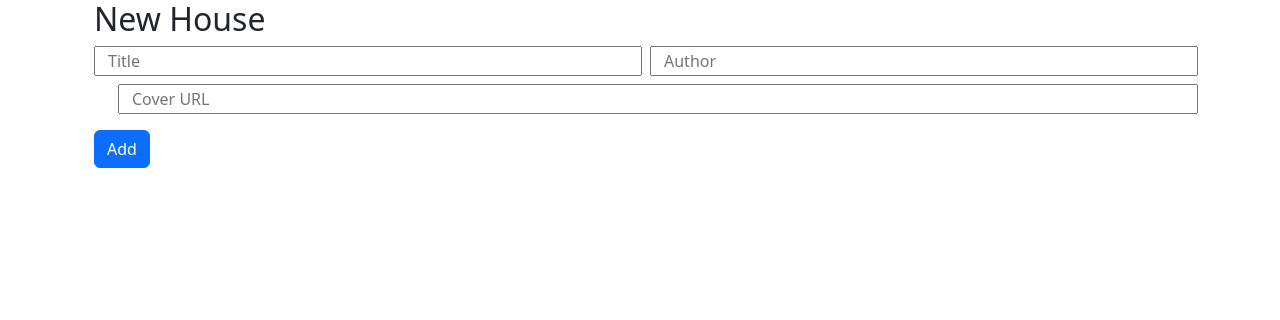
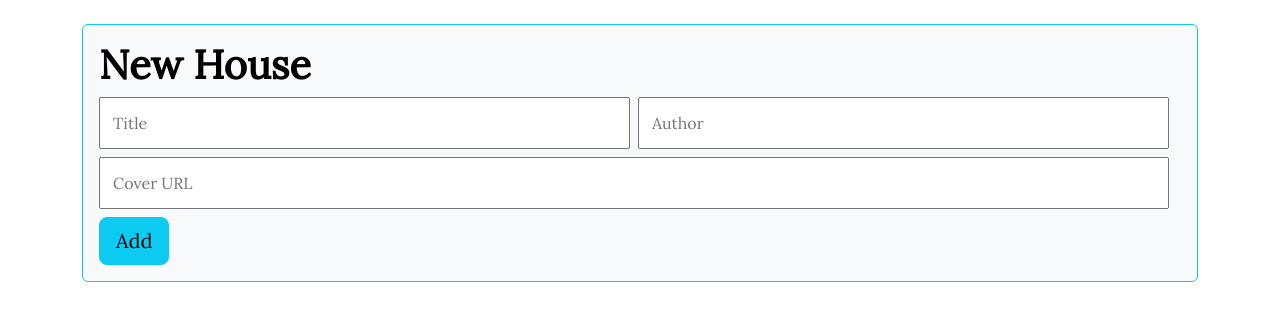
Before and after one commit to andeewarren/library-CRUD-app, a website: page index.html in a window 1280 px wide. Drawn offline with nearby package versions, Linux system fonts and the light colour scheme; no server answers.

Commit message:
added styling

```diff
--- a/index.html
+++ b/index.html
@@ -5,24 +5,32 @@
     <meta http-equiv="X-UA-Compatible" content="IE=edge">
     <meta name="viewport" content="width=device-width, initial-scale=1.0">
     <title>My Library</title>
+    <link rel="stylesheet" href="style.css">
     <link rel="stylesheet" href="node_modules/bootstrap/dist/css/bootstrap.css">
+    <link href="https://fonts.googleapis.com/css2?family=Lora&display=swap" rel="stylesheet">
 
 </head>
-<body class="container">
-    <div id="new-book" class="container-fluid">
-            <h2>New House</h2>
-        <div class="row mt-2 mb-2 ms-auto">
-            <input type="text" id="new-book-title" class="col" placeholder="Title">
-            <input type="text" id="new-book-author" class="col ms-2" placeholder="Author"><br>
-        <div class="row mt-2 mb-2 ms-auto">
-            <input type="url" id="new-book-cover" class="col" placeholder="Cover URL">
+<body>
+    <div class="container">
+        <div id="new-book-card" class="card text-bg-light border-info mt-4">
+            <div class="card-body">
+                <h1 class="card-title"><strong>New House</strong></h1>
+                <div class="row mt-2 ms-auto">
+                    <input type="text" id="new-book-title" class="col" placeholder="Title">
+                    <input type="text" id="new-book-author" class="col ms-2 me-4" placeholder="Author"><br>
+                <div class="row mt-2 mb-2">
+                    <input type="url" id="new-book-cover" class="col" placeholder="Cover URL">
+                </div>
+                </div>
+                <button id="create-new-book" class="btn btn-info btn-lg">Add</button>
+            </div>
         </div>
-        </div>
-        <button id="create-new-book" class="btn btn-primary">Add</button>
     </div>
     <br>
-    <div id="app" class="row row-cols-3">
+    <div class="container">
+        <div id="app" class="row row-cols-3">
 
+        </div>
     </div>
 
     <script src="node_modules/jquery/dist/jquery.js"></script>
--- a/scripts.js
+++ b/scripts.js
@@ -72,12 +72,12 @@ class DOMManager {
             // console.log(`${book.image}`);
             $("#app").prepend(
                 `<div class="col">
-                <div id="${book.id}" class="card m-1 p-1">
+                <div id="${book.id}" class="card text-bg-light border-dark m-1 p-1">
                     <img id="my-image" src="https://upload.wikimedia.org/wikipedia/commons/thumb/7/72/Placeholder_book.svg/928px-Placeholder_book.svg.png?20071129174344" class="card-img-top">
                     <div class="card-body">
                         <h2 class="card-title">${book.title}</h2>
                             <h6>${book.author}</h6>
-                            <button class="btn btn-danger" onclick="DOMManager.deleteBook('${book.id}')">Delete</button>
+                            <button class="btn btn-outline-danger" onclick="DOMManager.deleteBook('${book.id}')">Delete</button>
                     </div>
                 </div>
                 </div>`
--- /dev/null
+++ b/style.css
@@ -0,0 +1,7 @@
+input {
+    padding: 12px;
+}
+
+.card-title, .card-body {
+    font-family: 'Lora', serif;
+}
```
